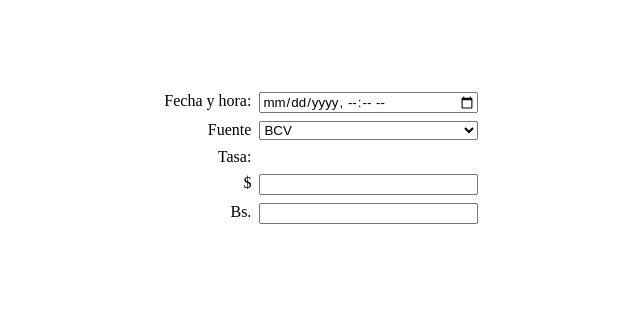
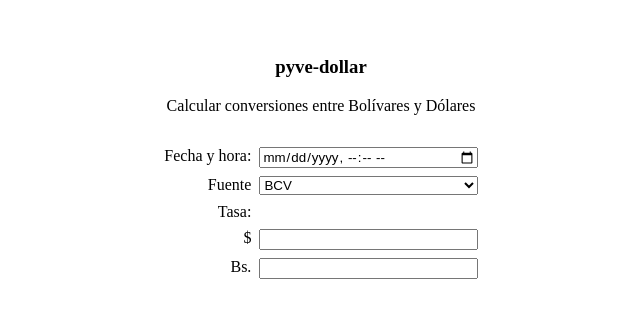
Before and after one commit to mamg22/pyve-dollar, a plain HTML site: page static/index.html in a window 1280 px wide. Shown: the part 242-560 px from the top of the page, without its empty margins (319-959 px from the left). Drawn offline with Linux system fonts and the light colour scheme; no server answers.

Commit message:
web: Add header

```diff
--- a/static/index.html
+++ b/static/index.html
@@ -9,6 +9,10 @@
         <script defer src="/static/main.js"></script>
     </head>
     <body>
+        <header>
+            <h3>pyve-dollar</h3>
+            Calcular conversiones entre Bolívares y Dólares
+        </header>
         <main>
             <label for="date">Fecha y hora:</label>
             <input type="datetime-local" id="date"/>
--- a/static/style.css
+++ b/static/style.css
@@ -4,8 +4,14 @@ body {
     margin: 0;
     padding: 0;
     display: flex;
+    flex-direction: column;
     align-items: center;
     justify-content: center;
+}
+
+header {
+    text-align: center;
+    margin-bottom: 2em;
 }
 
 main {
```
